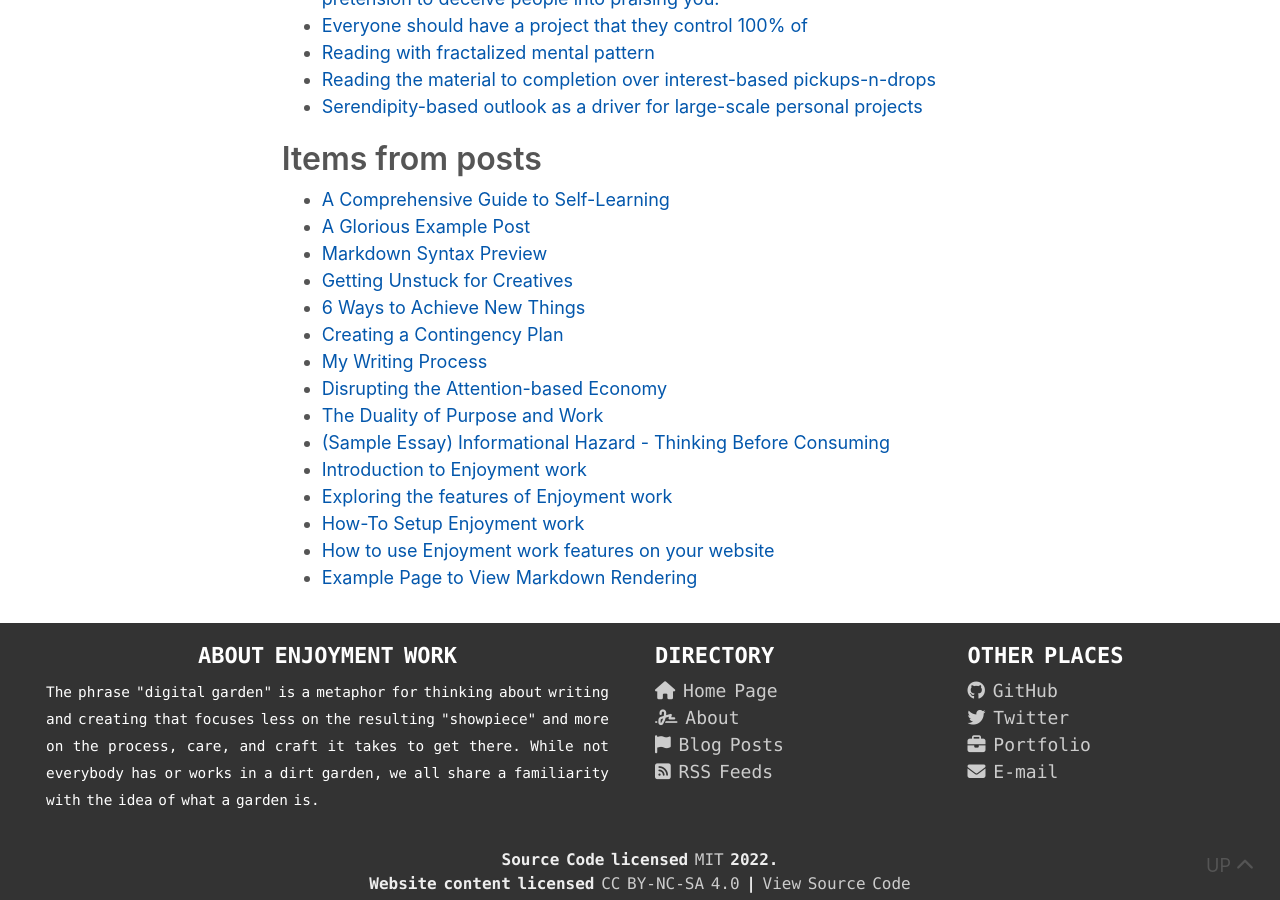
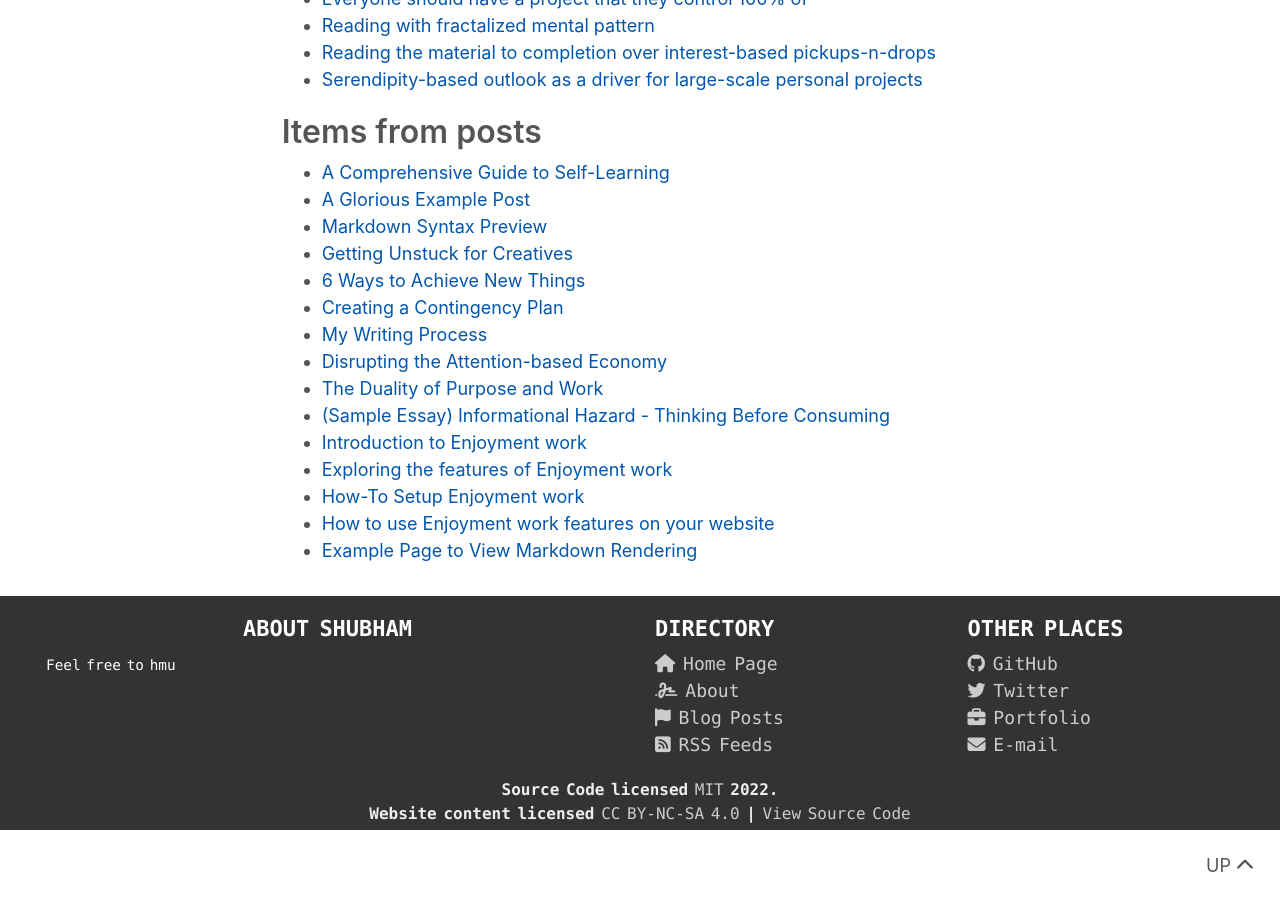
Before and after one commit to shubhxms/trial, a Jekyll site: the page built from _pages/archive.md, in a window 1280 px wide and 900 px high, scrolled down 888 px. Built offline with Jekyll 4.4.1, drawn with Linux system fonts in a browser that asks for light colours; nearby versions of some CDN libraries; some of the changed text lies outside the part shown.

Commit message:
Update _config.yml

```diff
--- a/_config.yml
+++ b/_config.yml
@@ -1,32 +1,27 @@
 # Site Data
-title: "Enjoyment Work"
-tagline: " — a Digital Garden 🌱"
-name: "Brennan Kenneth Brown"
+title: "Shubham"
+tagline: "🌱"
+name: "Shubham Shah"
 author_bio:
-  "Hey there! My name is Brennan, I'm a 24-year-old Métis web developer and content strategist from Winnipeg,
-  Manitoba and currently reside in Calgary, Alberta. I've recently compeleted a Full Stack Developer Program
-  at EvolveU, and I'm looking to help those that need web development work done, or searching for ideas and
-  management for their next content project."
-description: "A Digital Garden: Capturing my daily thoughts and progress, as well as curated ideas with unique synthesis—a personal zettelkasten."
+  "sup, shubham here! I am a shadowy super coder, open-source connoisseur, internet native and a wannabe polymath. I am also a honorary member of the Scouts Regiment (shinzo wo sasageyo).<br> In my free time I am mostly computing or tinkering with stuff or reading something.<br> I am interested in scripting, web-developement, decentralization, crypto(graphy, currency), & STEAM"
+description: "my home on internet dot com"
 footer_description:
-  'The phrase "digital garden" is a metaphor for thinking about writing and creating that focuses less on the
-  resulting "showpiece" and more on the process, care, and craft it takes to get there. While not everybody
-  has or works in a dirt garden, we all share a familiarity with the idea of what a garden is.'
-notes_url: "https://enjoyment-work.netlify.app"
+  'Feel free to hmu'
+notes_url: "https://shubhxms.github.io"
 profile_pic: "https://brennanbrown.ca/img/avatar.jpg"
 favicon: /assets/img/favicon.png
 baseurl: "" # the subpath of your site, e.g. /blog
-url: "https://enjoyment-work.netlify.app/" # the base hostname & protocol for your site, e.g. https://example.com
+url: "https://shubhxms.github.io/" # the base hostname & protocol for your site, e.g. https://example.com
 theme_color: white
 encoding: utf-8
 
 # Links and Social Media
-donate_link: https://ko-fi.com/brennanbrown
-repository: https://github.com/brennanbrown/enjoyment-work
-github: https://github.com/brennanbrown
-twitter: https://twitter.com/brennankbrown
-portfolio: https://brennanbrown.ca
-email: mail@brennanbrown.ca
+# donate_link: https://ko-fi.com/brennanbrown
+# repository: https://github.com/brennanbrown/enjoyment-work
+github: https://github.com/shubhxms
+twitter: https://twitter.com/shubhxms
+# portfolio: https://brennanbrown.ca
+email: mail.shubhxms@gmail.com
 
 # Build Settings
 theme: null
```
